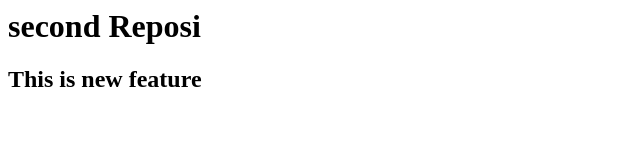
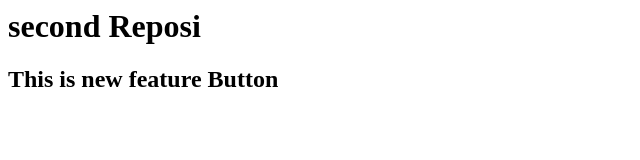
Before and after one commit to Amit9599/SecondRepo, a plain HTML site: page index.html in a window 1280 px wide. Shown: the whole page, without its empty margins (0-640 px from the left). Drawn offline with Linux system fonts and the light colour scheme.

Commit message:
add button

```diff
--- a/index.html
+++ b/index.html
@@ -1,2 +1,2 @@
 <h1>second Reposi</h1>
-<h2>This is new feature</h2>
+<h2>This is new feature Button</h2>
```
